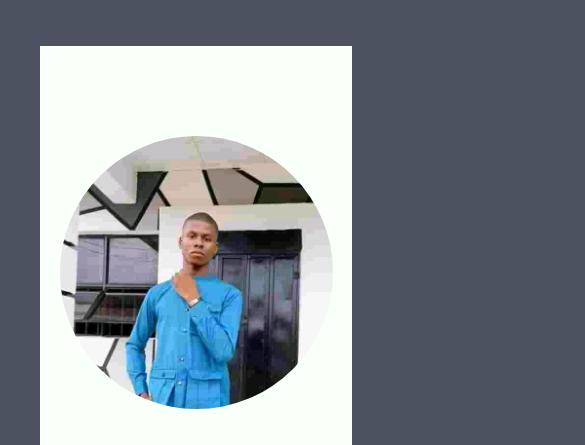
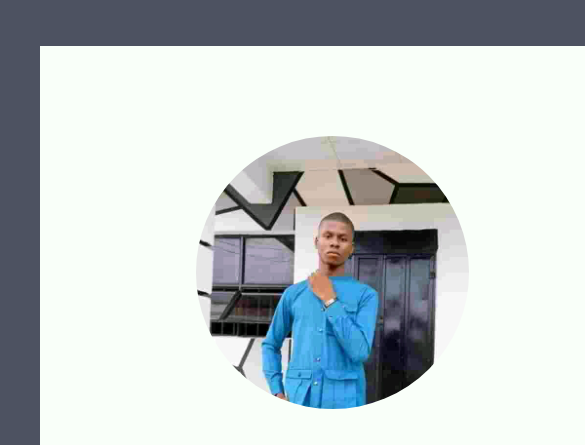
Before and after one commit to chinonso-victor001/website-portfolio, a plain HTML site: page index.html in a window 390 px wide. Shown: the part 89-534 px from the top of the page, 585 px wide, since content can reach past the window. Drawn offline with Linux system fonts and the light colour scheme.

Commit message:
Update style.css

```diff
--- a/style.css
+++ b/style.css
@@ -349,6 +349,6 @@ footer {
 
 @media screen and (max-width:768px){
   .home{
-   width: 80%
+   width: 150%
 }
 }
```
